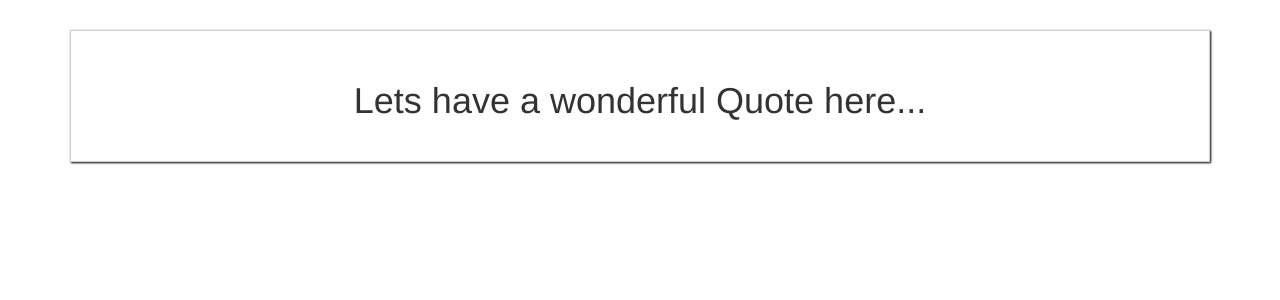
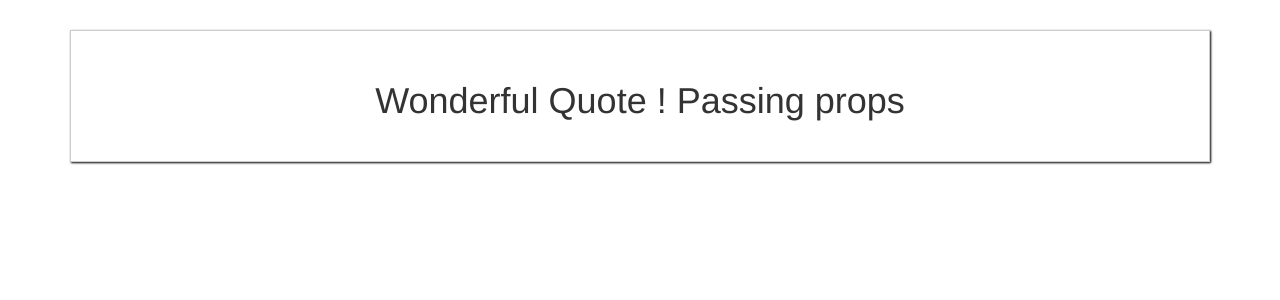
Before and after one commit to smarigowda/vuejs-cli-udemy, a Vue app: page / in a window 1280 px wide. Shown: the top 300 px of the page. Built offline with nearby package versions, Linux system fonts and the light colour scheme.

Commit message:
passing props

```diff
--- a/src/App.vue
+++ b/src/App.vue
@@ -2,7 +2,7 @@
     <div class="container">
         <div class="row">
             <div class="col-xs-12">
-               <app-quote></app-quote>
+               <app-quote quote="Wonderful Quote ! Passing props"></app-quote>
             </div>
         </div>
     </div>
--- a/src/components/Quote.vue
+++ b/src/components/Quote.vue
@@ -1,10 +1,10 @@
 <template>
-  <div><h1>Lets have a wonderful Quote here...</h1></div>
+  <div><h1>{{ quote }}</h1></div>
 </template>
 
 <script>
 export default {
-
+  props: ['quote']
 }
 </script>
 
```
